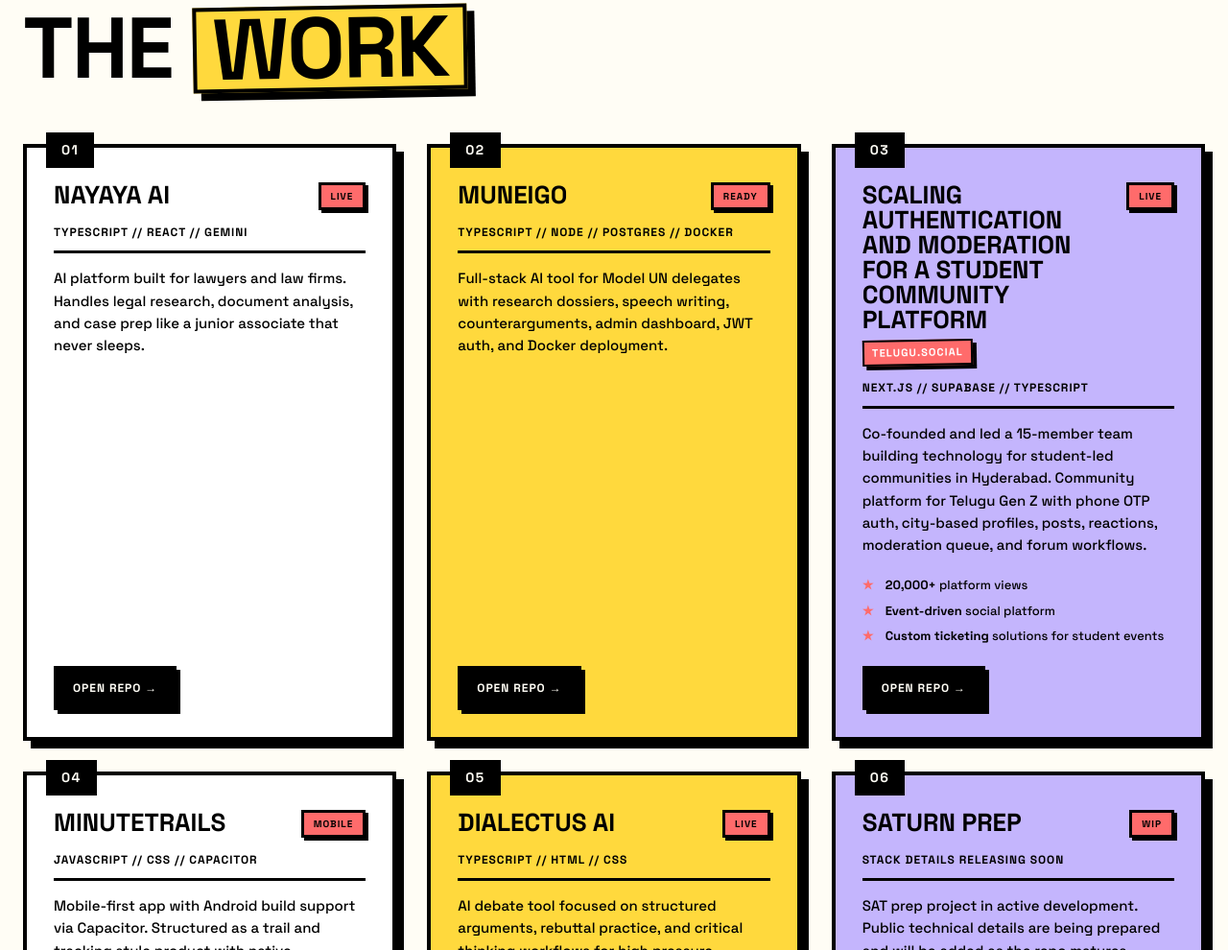
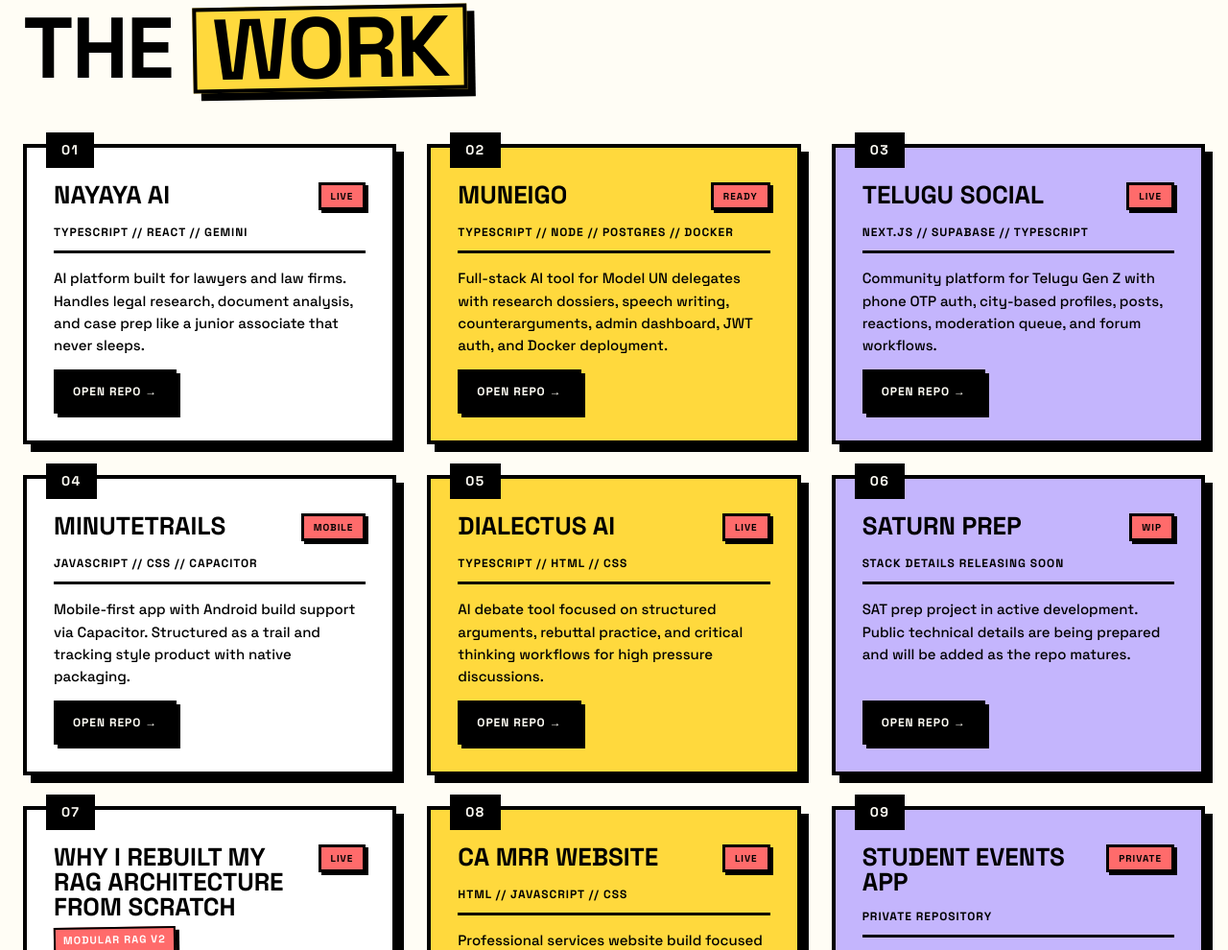
Before and after one commit to meghaboi/personal-website, a plain HTML site: page index.html in a window 1280 px wide. Shown: the part 3963-4953 px from the top of the page at 96% size. Drawn offline with Linux system fonts and the light colour scheme.

Commit message:
Restore original Telugu Social card in projects section to resolve height stretch and empty space on sibling cards

```diff
--- a/index.html
+++ b/index.html
@@ -320,19 +320,14 @@
             <article class="project-card reveal-on-scroll">
               <p class="project-index">03</p>
               <div class="project-head">
-                <h3>Scaling authentication and moderation for a student community platform</h3>
+                <h3>Telugu Social</h3>
                 <span class="project-status">Live</span>
               </div>
-              <div class="project-meta-badge">Telugu.social</div>
               <p class="project-tag">Next.js // Supabase // TypeScript</p>
               <p class="project-copy">
-                Co-founded and led a 15-member team building technology for student-led communities in Hyderabad. Community platform for Telugu Gen Z with phone OTP auth, city-based profiles, posts, reactions, moderation queue, and forum workflows.
+                Community platform for Telugu Gen Z with phone OTP auth, city-based profiles, posts, reactions,
+                moderation queue, and forum workflows.
               </p>
-              <ul class="project-metrics">
-                <li><strong>20,000+</strong> platform views</li>
-                <li><strong>Event-driven</strong> social platform</li>
-                <li><strong>Custom ticketing</strong> solutions for student events</li>
-              </ul>
               <a href="https://github.com/meghaboi/telugu-social" target="_blank" rel="noreferrer">Open Repo &rarr;</a>
             </article>
 
```
